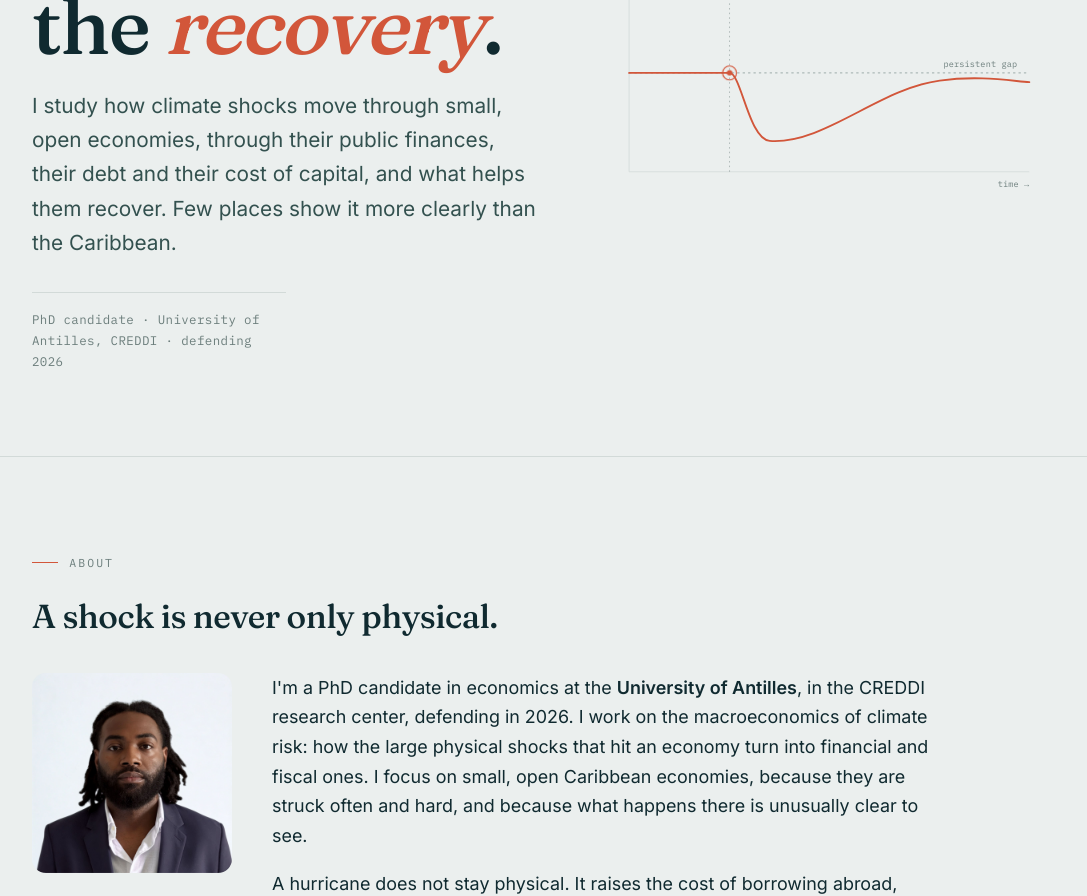
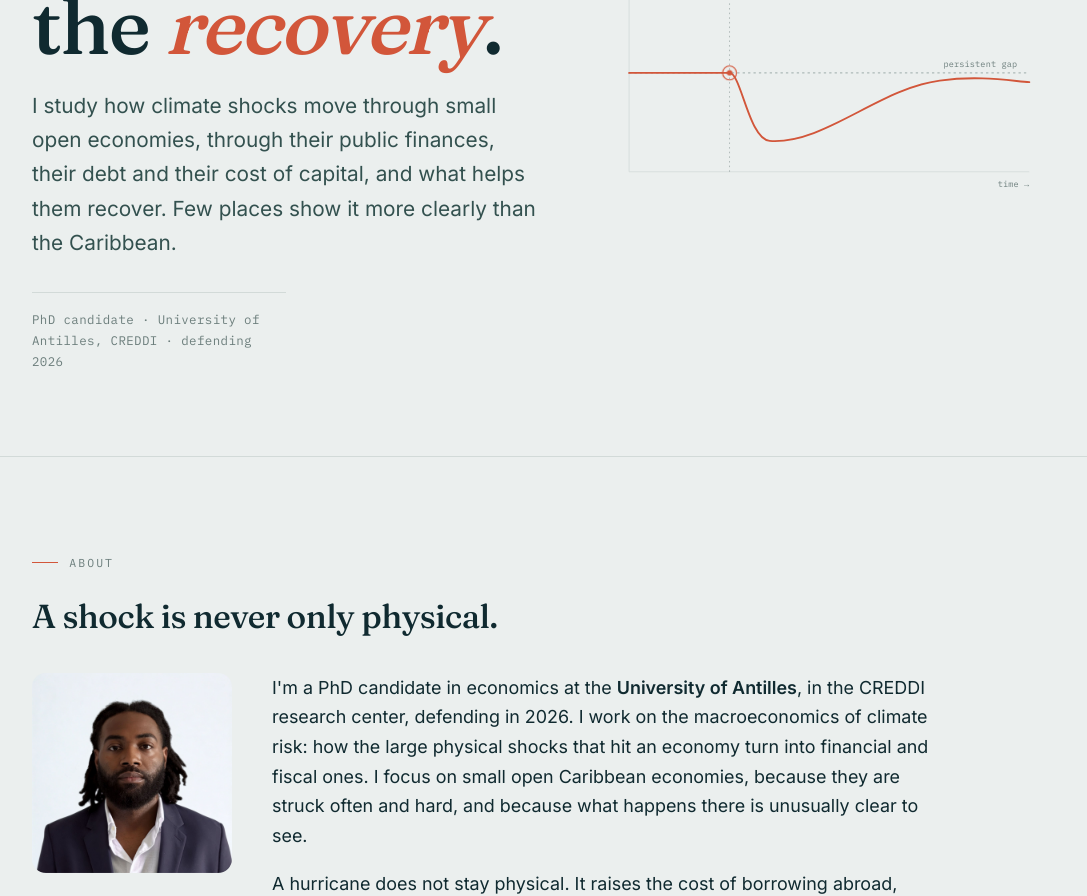
Before and after one commit to carlrippon/carlrippon.github.io, a Jekyll site: the page built from index.html, in a window 1280 px wide and 1400 px high. Shown: the part 386-1282 px from the top of the window, without its empty margins (96-1183 px from the left). Built offline with Jekyll 4.4.1, drawn with Linux system fonts in a browser that asks for light colours.

Commit message:
Add files via upload

```diff
--- a/cv.html
+++ b/cv.html
@@ -10,7 +10,7 @@
       <div>
         <p class="eyebrow">Curriculum vitae</p>
         <h1 class="sec-head" style="margin:.2rem 0 .5rem;">Carl Rippon</h1>
-        <p class="cv-lede">PhD candidate in economics at the University of Antilles (CREDDI), working on the macroeconomics of climate risk in small, open economies, with a focus on the Caribbean.</p>
+        <p class="cv-lede">PhD candidate in economics at the University of Antilles (CREDDI), working on the macroeconomics of climate risk in small open economies, with a focus on the Caribbean.</p>
         <a class="dl-btn" href="/cv.pdf" download><span>↓</span> Download full CV (PDF)</a>
       </div>
     </div>
--- a/index.html
+++ b/index.html
@@ -7,15 +7,15 @@
 <meta name="viewport" content="width=device-width, initial-scale=1.0">
 <script>(function(){try{var t=localStorage.getItem("theme");if(!t){t=window.matchMedia&&window.matchMedia("(prefers-color-scheme: dark)").matches?"dark":"light";}document.documentElement.setAttribute("data-theme",t);}catch(e){}})();</script>
 <title>Carl Rippon — Economist</title>
-<meta name="description" content="Carl Rippon, PhD candidate in economics at the University of Antilles (CREDDI). The economics of disasters in small, open island economies of the Caribbean.">
+<meta name="description" content="Carl Rippon, PhD candidate in economics at the University of Antilles (CREDDI). The macroeconomics of climate risk in small open economies, with a focus on the Caribbean.">
 <meta property="og:type" content="website">
 <meta property="og:title" content="Carl Rippon">
-<meta property="og:description" content="The economics of disasters in small, open island economies of the Caribbean.">
+<meta property="og:description" content="The macroeconomics of climate risk in small open economies, with a focus on the Caribbean.">
 <meta property="og:image" content="https://carlrippon.github.io/assets/images/social-card-en.png">
 <meta property="og:url" content="https://carlrippon.github.io/">
 <meta name="twitter:card" content="summary_large_image">
 <meta name="twitter:title" content="Carl Rippon">
-<meta name="twitter:description" content="The economics of disasters in small, open island economies of the Caribbean.">
+<meta name="twitter:description" content="The macroeconomics of climate risk in small open economies, with a focus on the Caribbean.">
 <meta name="twitter:image" content="https://carlrippon.github.io/assets/images/social-card-en.png">
 <link rel="preconnect" href="https://fonts.googleapis.com">
 <link rel="preconnect" href="https://fonts.gstatic.com" crossorigin>
@@ -254,7 +254,7 @@
       <div>
         <p class="eyebrow">Macroeconomics of climate risk</p>
         <h1>Reading the shock, and the <em>recovery</em>.</h1>
-        <p class="lede">I study how climate shocks move through small, open economies, through their public finances, their debt and their cost of capital, and what helps them recover. Few places show it more clearly than the Caribbean.</p>
+        <p class="lede">I study how climate shocks move through small open economies, through their public finances, their debt and their cost of capital, and what helps them recover. Few places show it more clearly than the Caribbean.</p>
         <p class="status">PhD candidate · University of Antilles, CREDDI · defending 2026</p>
       </div>
       <div class="hero-art">
@@ -289,7 +289,7 @@
       <div class="about-grid">
         <img class="about-photo" src="/assets/images/carl-rippon.jpg" alt="Carl Rippon" width="200" height="200">
         <div class="about-body">
-          <p>I'm a PhD candidate in economics at the <strong>University of Antilles</strong>, in the CREDDI research center, defending in 2026. I work on the macroeconomics of climate risk: how the large physical shocks that hit an economy turn into financial and fiscal ones. I focus on small, open Caribbean economies, because they are struck often and hard, and because what happens there is unusually clear to see.</p>
+          <p>I'm a PhD candidate in economics at the <strong>University of Antilles</strong>, in the CREDDI research center, defending in 2026. I work on the macroeconomics of climate risk: how the large physical shocks that hit an economy turn into financial and fiscal ones. I focus on small open Caribbean economies, because they are struck often and hard, and because what happens there is unusually clear to see.</p>
           <p>A hurricane does not stay physical. It raises the cost of borrowing abroad, strains public budgets and sovereign debt, and reshapes what households and governments decide to spend, tax and insure. I study these channels with structural macroeconomic models and applied empirical work, from how a single shock transmits across very different islands, to what fast disaster insurance is really worth to a government, to how global disruptions and local taxes pass through to the price of everyday goods.</p>
           <p>I care about what the results mean in practice: where reconstruction effort pays off, how price and insurance schemes are designed, and how the cost of a shock can be shared rather than borne alone. And I try to explain all of it plainly, because the people it concerns most, in the Caribbean and beyond, should not need a doctorate to follow the argument. The work speaks both to macroeconomists and to the institutions that finance and insure climate risk.</p>
         </div>
```
